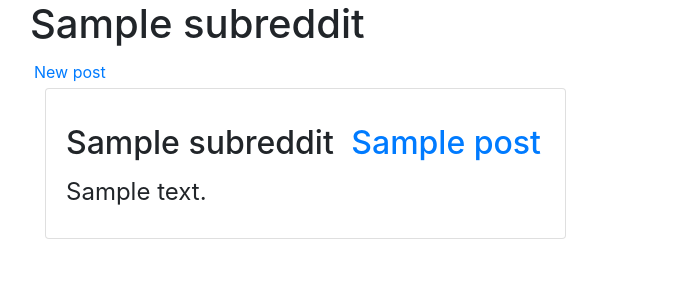
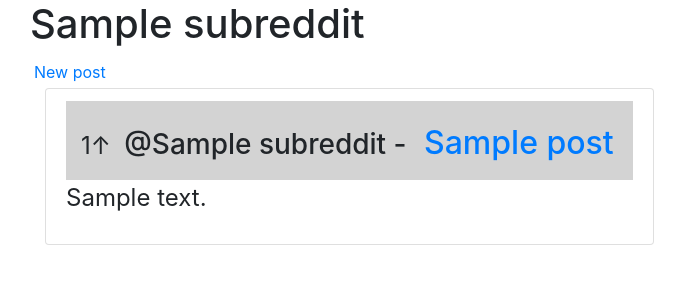
Before and after one commit to wall-daniel/Rails-Reddit-Clone, a Rails app: page /subreddits/1 in a window 1280 px wide. Shown: the part 108-408 px from the top of the page, without its empty margins (55-740 px from the left). Run offline with Rails 7, Linux system fonts and the light colour scheme; tables that the repository leaves empty hold one stand-in row (values such as "Sample post"); style sheets or scripts are compiled from the project's sources; some libraries are stand-ins or nearby versions.

Commit message:
some stuff done, comments much broken and posts atm aswell

```diff
--- /dev/null
+++ b/app/assets/javascripts/comments.coffee
@@ -0,0 +1,3 @@
+# Place all the behaviors and hooks related to the matching controller here.
+# All this logic will automatically be available in application.js.
+# You can use CoffeeScript in this file: http://coffeescript.org/
--- a/app/assets/stylesheets/application.scss
+++ b/app/assets/stylesheets/application.scss
@@ -22,7 +22,17 @@ a {
   font-size: 32px;
 }
 
+.post-link {
+  display: inline-block;
+  font-size: 28px;
+}
+
 .post-content {
+  font-size: 24px;
+}
+
+.post-updoots {
+  display: inline-block;
   font-size: 24px;
 }
 
@@ -36,3 +46,7 @@ a {
   float: left;
   font-size: 24px;
 }
+
+.title {
+  background-color: #D3D3D3;
+}
--- /dev/null
+++ b/app/assets/stylesheets/comments.scss
@@ -0,0 +1,3 @@
+// Place all the styles related to the comments controller here.
+// They will automatically be included in application.css.
+// You can use Sass (SCSS) here: http://sass-lang.com/
--- /dev/null
+++ b/app/helpers/comments_helper.rb
@@ -0,0 +1,2 @@
+module CommentsHelper
+end
--- a/app/models/comment.rb
+++ b/app/models/comment.rb
@@ -1,7 +1,7 @@
 class Comment < ApplicationRecord
-  #validates :user_id, presence: true
-  #validates :post_id, presence: true
-  #validates :comment, presence: true, length: { maximum: 256 }
+  validates :user_id, presence: true
+  validates :post_id, presence: true
+  validates :comment, presence: true, length: { maximum: 256 }
 
   belongs_to :user
   belongs_to :post
--- a/app/views/subreddits/show.html.erb
+++ b/app/views/subreddits/show.html.erb
@@ -6,8 +6,12 @@
   <ul style="list-style-type:none;" class="list-group post-list">
     <% @posts.each do |p| %>
       <li class="list-group-item post">
-        <h6 class="post-title"><%= @subreddit.name %></h6>
-        <h6 class="post-title"><%= link_to p.title.to_s, url_for([@subreddit, p]) %></h6>
+
+        <div class="container title">
+          <p class="post-updoots"><%= p.updoots %>&uarr;</p>
+          <h6 class="post-link">@<%= @subreddit.name %> -</h6>
+          <h6 class="post-title"><%= link_to p.title.to_s, url_for([@subreddit, p]) %></h6>
+        </div>
         <p class="post-content"><%= p.content %></p>
       </li>
     <% end %>
--- a/config/routes.rb
+++ b/config/routes.rb
@@ -18,8 +18,12 @@ Rails.application.routes.draw do
 
 
   resources :subreddits do
-    resources :posts
+    resources :posts do
+      resources :comments
+    end
   end
 
-  resources :users
+  resources :users do
+    resources :comments
+  end
 end
--- /dev/null
+++ b/db/migrate/20190316144241_comment_belongs_to_user_and_post.rb
@@ -0,0 +1,5 @@
+class CommentBelongsToUserAndPost < ActiveRecord::Migration[5.2]
+  def change
+    add_column :comments, :belongs_to
+  end
+end
--- /dev/null
+++ b/db/migrate/20190316175437_add_updoots_to_posts.rb
@@ -0,0 +1,5 @@
+class AddUpdootsToPosts < ActiveRecord::Migration[5.2]
+  def change
+    add_column :posts, :updoots, :integer
+  end
+end
```
Also changed, not shown: app/controllers/comments_controller.rb (added, +23 -0 lines), app/controllers/posts_controller.rb (+17 -4 lines), app/views/posts/show.html.erb (+7 -0 lines), test/controllers/comments_controller_test.rb (added, +7 -0 lines), db/schema.rb.
